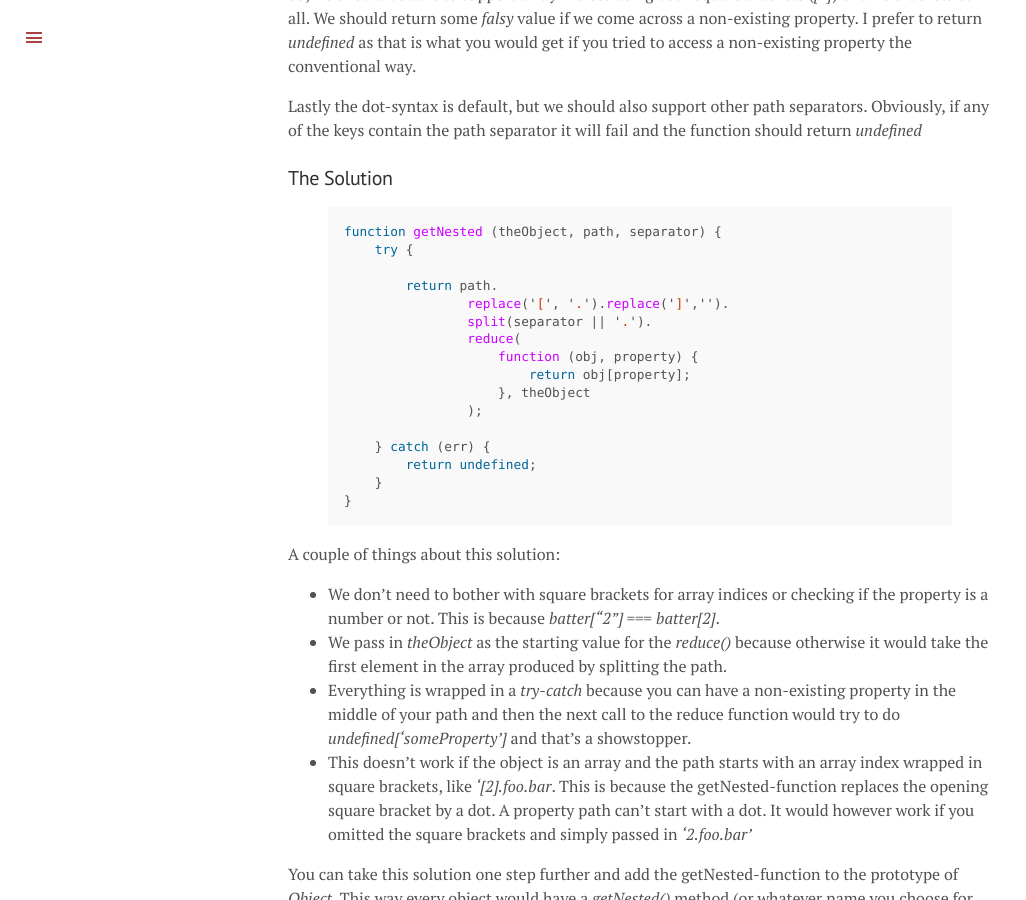
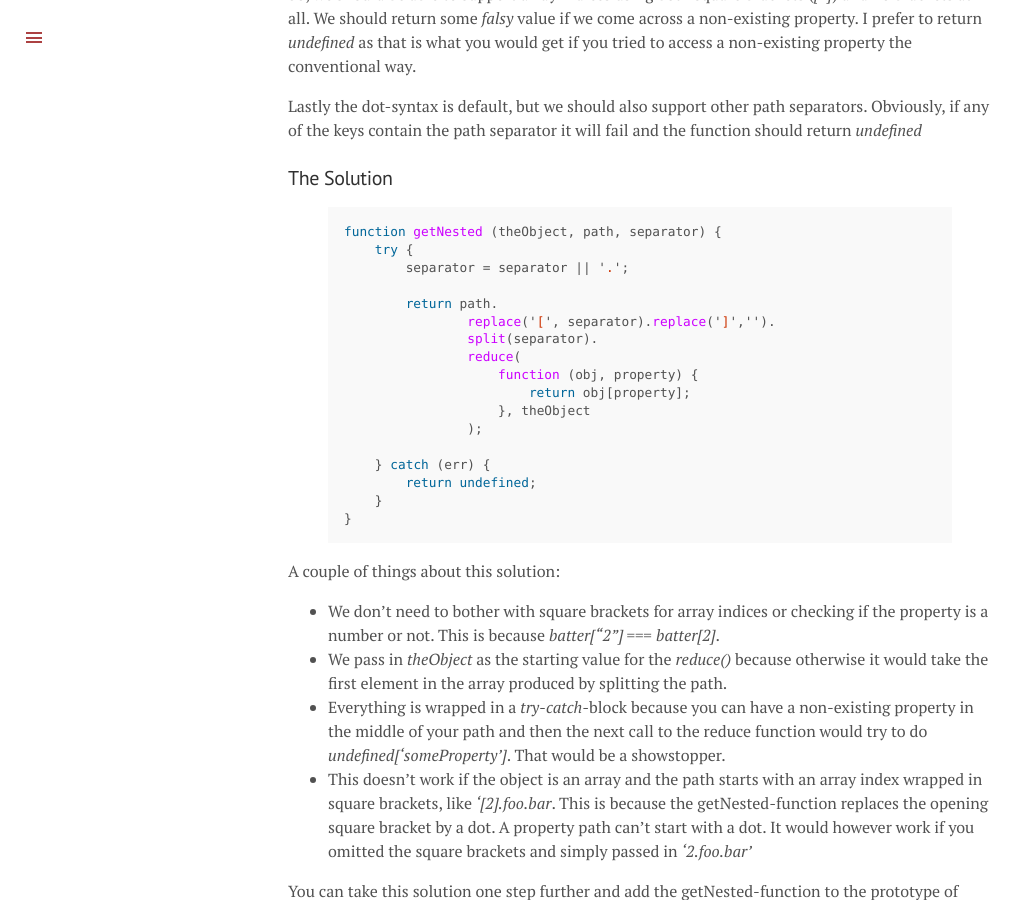
Before and after one commit to nicohaemhouts/nicohaemhouts.github.io, a Jekyll site: the page built from _posts/2015-08-03-accessing-nested-javascript-objects-with-string-key.md, in a window 1280 px wide and 900 px high, scrolled down 908 px. Shown: the whole window, without its empty margins (0-1026 px from the left). Built offline with Jekyll 4.4.1, drawn with Linux system fonts in a browser that asks for light colours; Markdown is read by kramdown in place of the engine named in the settings.

Commit message:
minor fix to solution and spelling.

```diff
--- a/_posts/2015-08-03-accessing-nested-javascript-objects-with-string-key.md
+++ b/_posts/2015-08-03-accessing-nested-javascript-objects-with-string-key.md
@@ -49,10 +49,11 @@ the path separator it will fail and the function should return *undefined*
 {% highlight js %}
 function getNested (theObject, path, separator) {
     try {
+        separator = separator || '.';
 
         return path.
-                replace('[', '.').replace(']','').
-                split(separator || '.').
+                replace('[', separator).replace(']','').
+                split(separator).
                 reduce(
                     function (obj, property) {
                         return obj[property];
@@ -69,8 +70,8 @@ A couple of things about this solution:
 
 - We don't need to bother with square brackets for array indices or checking if the property is a number or not. This is because *batter["2"] === batter[2]*.
 - We pass in *theObject* as the starting value for the *reduce()* because otherwise it would take the first element in the array produced by splitting the path.
-- Everything is wrapped in a *try-catch* because you can have a non-existing property in the middle of your path and then the next
-call to the reduce function would try to do *undefined['someProperty']* and that's a showstopper.
+- Everything is wrapped in a *try-catch*-block because you can have a non-existing property in the middle of your path and then the next
+call to the reduce function would try to do *undefined['someProperty']*. That would be a showstopper.
 - This doesn't work if the object is an array and the path starts with an array index wrapped in square brackets, like *'[2].foo.bar*.
 This is because the getNested-function replaces the opening square bracket by a dot. A property path can't start with a dot. It would however
 work if you omitted the square brackets and simply passed in *'2.foo.bar'*
```
